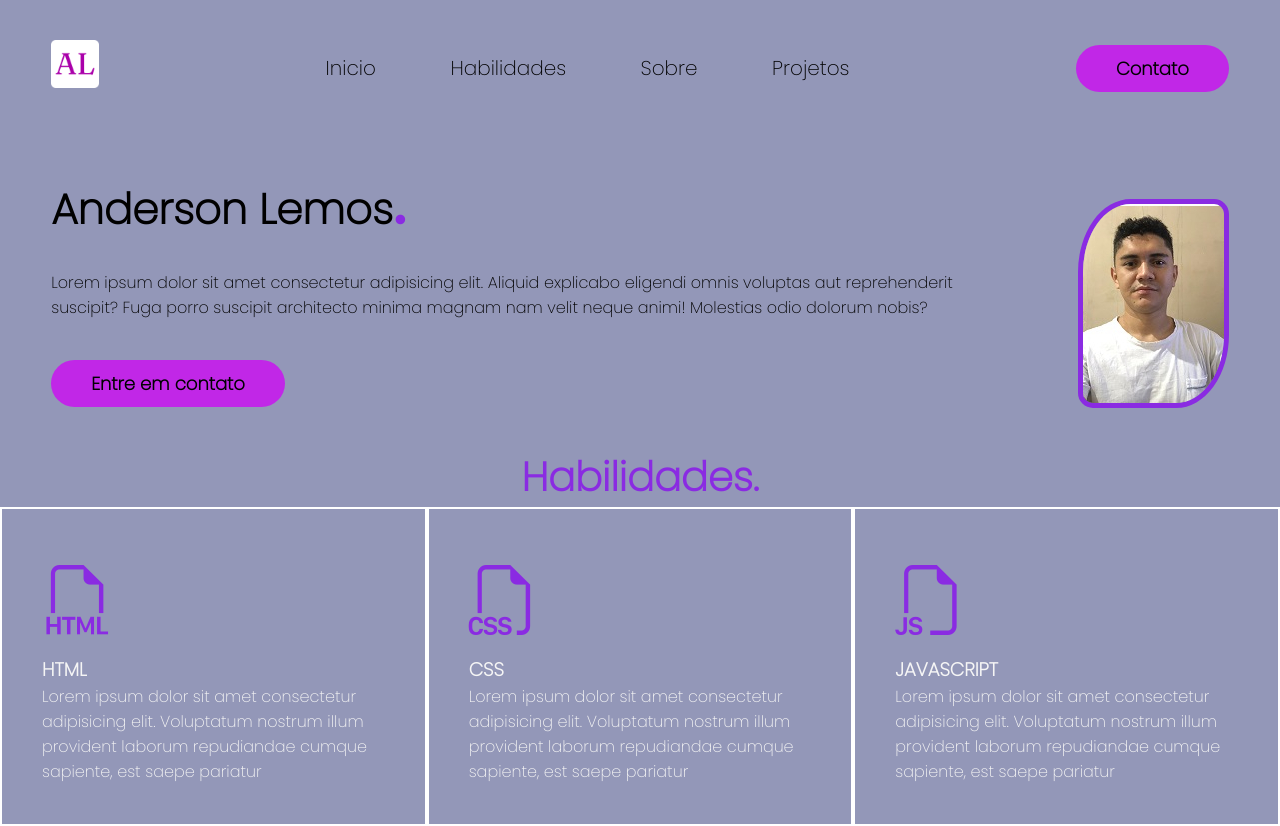
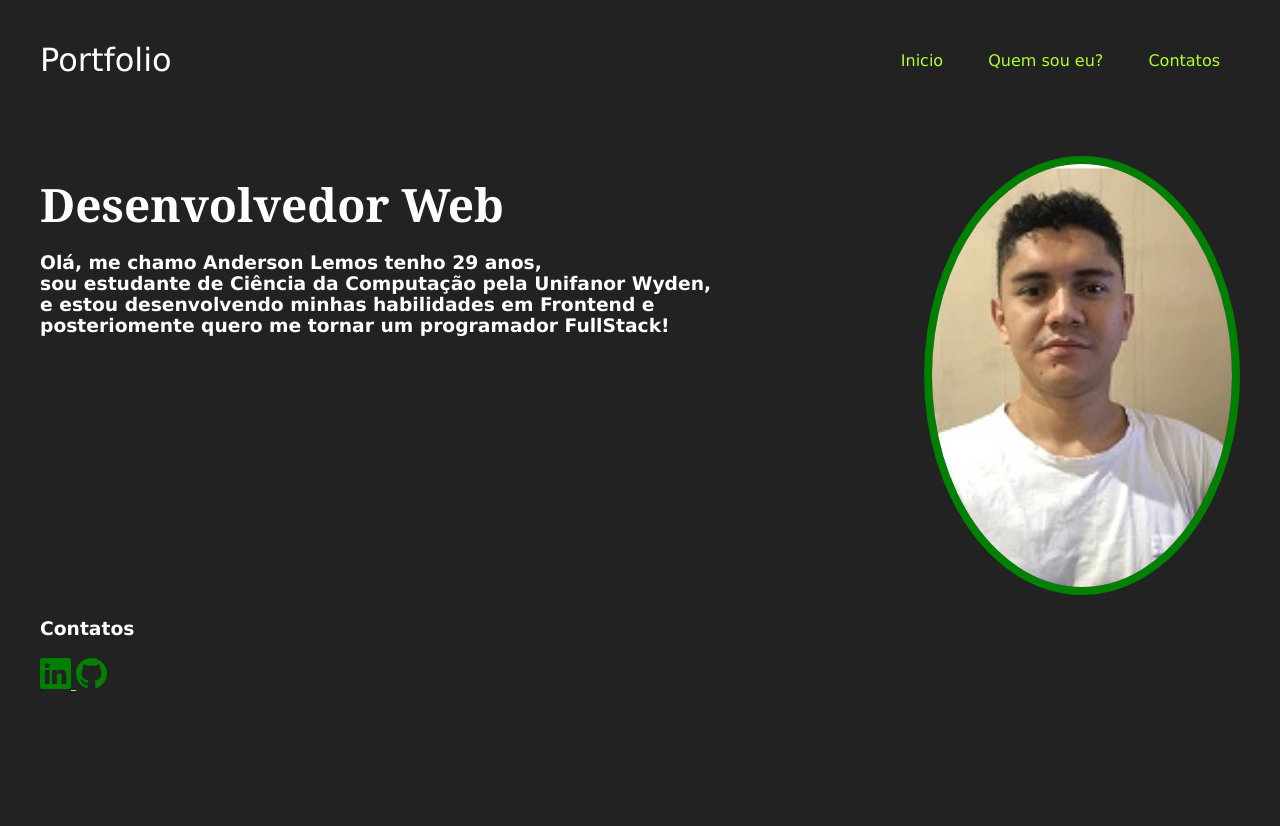
Before and after one commit to Andersonlmos/Portfolio-Anderson_Lemos, a plain HTML site: page index.html in a window 1280 px wide. After the commit the page ends 800 px from the top, so only its background shows below. Drawn offline with nearby package versions, Linux system fonts and the light colour scheme.

Commit message:
alteração no site todo

```diff
--- a/index.html
+++ b/index.html
@@ -1,86 +1,51 @@
 <!DOCTYPE html>
-<html lang="pt-BR">
+<html lang="Pt-BR">
 <head>
     <meta charset="UTF-8">
     <meta name="viewport" content="width=device-width, initial-scale=1.0">
     <link rel="stylesheet" href="style.css">
-    <link rel="preconnect" href="https://fonts.googleapis.com">
-<link rel="preconnect" href="https://fonts.gstatic.com" crossorigin>
-<link href="https://fonts.googleapis.com/css2?family=Poppins:ital,wght@0,200;1,400&display=swap" rel="stylesheet">
-<!--FIM DO GOOGLE FONTS-->
-<!--BOOTSTRAP ICONS-->
-<link rel="stylesheet" href="https://cdn.jsdelivr.net/npm/bootstrap-icons@1.11.3/font/bootstrap-icons.min.css">
-<!--FIM BOOTSTRAP ICONS-->
-<link rel="stylesheet" href="https://cdn.jsdelivr.net/npm/bootstrap-icons@1.11.3/font/bootstrap-icons.min.css">
-    <title>Portfolio</title>
+    <title>Portfolio Anderson Lemos</title>
 </head>
 <body>
 <header>
-        <div class="interface">
-            <div class="logo">
-                <a href="#">
-                 <img src="./imagens/favicon.ico" alt="Anderson lemos">
-                </a>
-            </div><!--logo-->
-            <nav class="menu-desktop">
+    <div id="title-portfolio">
+        <h1>Portfolio</h1>
+    </div>
     <ul>
-                    <li><a href="#">Inicio</a></li>
-                    <li><a href="#">Habilidades</a></li>
-                    <li><a href="#">Sobre</a></li>
-                    <li><a href="#">Projetos</a></li>
+        <a href="#"><li>Inicio</li></a>
+        <a href="#"><li>Quem sou eu?</li></a>
+        <a href="#Contact"><li>Contatos</li></a>
     </ul>
-            </nav>
-            <div class="btn-contato">
-                <button>Contato</button>
-            </div>
-        </div><!--interface-->
 </header>
 
 <main>
-        <section class="topo-do-site">
-            <div class="interface">
-                <div class="flex">
-                    <div class="txt-topo-site">
-                        <h1>Anderson Lemos<span>.</span></h1>
-                        <p>Lorem ipsum dolor sit amet consectetur adipisicing elit. Aliquid explicabo eligendi omnis voluptas aut reprehenderit suscipit? Fuga porro suscipit architecto minima magnam nam velit neque animi! Molestias odio dolorum nobis?</p>
+    <aside>
+        <h2>Desenvolvedor Web</h2>
+        <h3>Olá, me chamo Anderson Lemos tenho 29 anos,<br> sou estudante de Ciência da Computação pela Unifanor Wyden,<br>e estou desenvolvendo minhas habilidades em Frontend e <br>posteriomente quero me tornar um programador FullStack!</h3>
+    </aside>
 
-                        <div class="btn-contato">
+    <article>
+        <img src="imagens/WhatsApp Image 2024-01-25 at 18.33.24.jpeg" alt="Perfil Anderson Lemos">
+    </article>
+
+</main>
+
+<footer>
+    <h3>Contatos</h3>
+    <div>
+        <a href="www.linkedin.com/in/
+        andersonlemos684224219
+        " title="linkedin" target="_blank">
+            <svg xmlns="http://www.w3.org/2000/svg" width="31" height="31" fill="green" class="bi bi-linkedin" viewBox="0 0 16 16">
+                <path d="M0 1.146C0 .513.526 0 1.175 0h13.65C15.474 0 16 .513 16 1.146v13.708c0 .633-.526 1.146-1.175 1.146H1.175C.526 16 0 15.487 0 14.854zm4.943 12.248V6.169H2.542v7.225zm-1.2-8.212c.837 0 1.358-.554 1.358-1.248-.015-.709-.52-1.248-1.342-1.248S2.4 3.226 2.4 3.934c0 .694.521 1.248 1.327 1.248zm4.908 8.212V9.359c0-.216.016-.432.08-.586.173-.431.568-.878 1.232-.878.869 0 1.216.662 1.216 1.634v3.865h2.401V9.25c0-2.22-1.184-3.252-2.764-3.252-1.274 0-1.845.7-2.165 1.193v.025h-.016l.016-.025V6.169h-2.4c.03.678 0 7.225 0 7.225z"/>
+              </svg>
+        </a>
         <a href="#">
-                                <button>Entre em contato</button>
+            <svg xmlns="http://www.w3.org/2000/svg" width="31" height="31" fill="green" class="bi bi-github" viewBox="0 0 16 16">
+                <path d="M8 0C3.58 0 0 3.58 0 8c0 3.54 2.29 6.53 5.47 7.59.4.07.55-.17.55-.38 0-.19-.01-.82-.01-1.49-2.01.37-2.53-.49-2.69-.94-.09-.23-.48-.94-.82-1.13-.28-.15-.68-.52-.01-.53.63-.01 1.08.58 1.23.82.72 1.21 1.87.87 2.33.66.07-.52.28-.87.51-1.07-1.78-.2-3.64-.89-3.64-3.95 0-.87.31-1.59.82-2.15-.08-.2-.36-1.02.08-2.12 0 0 .67-.21 2.2.82.64-.18 1.32-.27 2-.27s1.36.09 2 .27c1.53-1.04 2.2-.82 2.2-.82.44 1.1.16 1.92.08 2.12.51.56.82 1.27.82 2.15 0 3.07-1.87 3.75-3.65 3.95.29.25.54.73.54 1.48 0 1.07-.01 1.93-.01 2.2 0 .21.15.46.55.38A8.01 8.01 0 0 0 16 8c0-4.42-3.58-8-8-8"/>
+              </svg>
         </a>
     </div>
-                    </div><!--txt-topo-site-->
-
-                    <div class="img-topo-site">
-                        <img class="foto" src="./imagens/WhatsApp Image 2024-01-25 at 18.33.24.jpeg" alt="Anderson Lemos">
-                    </div><!--img-topo-site-->
-                </div><!--flex-->
-            </div><!--interface-->
-        </section><!--topo-do-site-->
-
-        <section class="habilidades">
-            <div class="interface">
-                <h2 class="titulo">Habilidades.</h2>
-                <div class="flex">
-                    <div class="box">
-                        <i class="bi bi-filetype-html"></i>
-                        <h3>HTML</h3>
-                        <p>Lorem ipsum dolor sit amet consectetur adipisicing elit. Voluptatum nostrum illum provident laborum repudiandae cumque sapiente, est saepe pariatur</p>
-                    </div>
-                        <div class="box">
-                        <i class="bi bi-filetype-css"></i>
-                        <h3>CSS</h3>
-                        <p>Lorem ipsum dolor sit amet consectetur adipisicing elit. Voluptatum nostrum illum provident laborum repudiandae cumque sapiente, est saepe pariatur</p>
-                    </div>
-                        <div class="box">
-                        <i class="bi bi-filetype-js"></i>
-                        <h3>JAVASCRIPT</h3>
-                        <p>Lorem ipsum dolor sit amet consectetur adipisicing elit. Voluptatum nostrum illum provident laborum repudiandae cumque sapiente, est saepe pariatur</p>
-                    </div>
-                    </div><!--box-->
-                </div><!--flex-->
-            </div><!--interface-->
-        </section><!--habilidades-->
-    </main>
+</footer>
 </body>
 </html>
--- a/style.css
+++ b/style.css
@@ -1,146 +1,61 @@
-
-*{
-    margin: 0;
-    padding: 0;
-    box-sizing: border-box;
-    font-family: 'Poppins', sans-serif;
+body{
+    background-color: rgb(34, 34, 34);
+    color: white;
+    font-family: 'Lucida Sans', 'Lucida Sans Regular', 'Lucida Grande', 'Lucida Sans Unicode', Geneva, Verdana, sans-serif;
+    max-width: 1200px;
+    margin: 0 auto;
+    padding: 15px;
+}
+header{
+    display: flex;
+    flex-direction: row;
+    justify-content: space-between;
+    align-items: center;
 }
 
-body{
-    background-color: rgb(147, 151, 184);
-    height: 100%;
+#title-portfolio{
+    flex-direction: column;
+    line-height: 15px;
 }
 
-.interface{
-    max-width: 1280px;
-    margin: 0 auto;
+h1{
+    font-weight: 200;
 }
 
-.flex{
-    display: flex;
+li{
+    display: inline-block;
+    margin: 20px;
 }
 
-.btn-contato button{
-    padding: 10px 40px;
-    font-size: 18px;
-    font-weight: 600;
-    background-color: rgb(193, 39, 231);
-    border: 0;
-    border-radius: 30px;
-    cursor: pointer;
+a{
+    color: greenyellow;
 }
 
-h2.titulo{
-    color: blueviolet;
-    font-size: 40px;
-    font-weight: 20px;
-    text-align: center;
+a:hover{
+    color: white;
+    transition: 0
+    4s all;
 }
-/* ESTILO DO CABEÇALHO */
-header{
-    padding: 40px 4%;
+main{
+    display:flex;
+    flex-direction: row;
+    justify-content: space-between;
+    margin-top: 50px;
 }
 
-header > .interface{
-    display: flex;
-    align-items: center;
-    justify-content: space-between;
+h2{
+    font-size: 46px;
+    line-height: 20px;
+    font-family:Georgia, 'Times New Roman', Times, serif
 }
 
-header a{
-    color: black;
-    text-decoration: none;
-    display: inline-block;
-    font-size: 20px;
+p{
+    line-height: 20px;
+    font-family:'Lucida Sans', 'Lucida Sans Regular', 'Lucida Grande', 'Lucida Sans Unicode', Geneva, Verdana, sans-serif
 }
 
-header a:hover{
-    color: blueviolet;
-    transform: scale(1.05);
-    transition: .2s;
+img{
+    width: 300px;
+    border: 8px solid green;
+    border-radius: 50%;
 }
-
-header nav ul{
-    list-style: none;
-}
-
-header nav ul li{
-    display: inline-block;
-    padding: 0 35px;
-}
-
-.btn-contato button:hover{
-   box-shadow: 0px 0px 8px rgba(137, 43, 226, 0.808);
-   transform: scale(1.05);
-   transition: 0.2s;
-}
-
-/* STILO DO TOPO DO SITE */
-
-section.topo-do-site{
-    padding: 40px 4%;
-}
-section.topo-do-site .flex{
-    align-items: center;
-    justify-content: center;
-    gap: 100px;
-}
-.topo-do-site h1{
-    font-size: 42px;
-    font-weight: 600;
-    line-height: 40px;
-}
-
-.topo-do-site .txt-topo-site h1 span{
-    color: blueviolet;
-    font-size: 80px;
-}
-
-.topo-do-site .txt-topo-site p{
-    font-weight: 300;
-    margin: 40px 0;
-}
-.foto{
-    border: blueviolet solid 5px;
-    border-radius: 35% 15px;
-}
-
-.topo-do-site .img-topo-site{
-    position: relative;
-    animation: flutuar 2s ease-in-out infinite alternate;
-}
-
-@keyframes flutuar{
-    0%{
-        top: 0;
-    }
-    100%{
-        top:30px;
-    }
-}
-
-/* ESTILO DAS HABILIDADES */
-
-.section .habilidades{
-    padding: 40px 4%;
-}
-
-.section .habilidades .flex{
-    gap: 60px;
-}
-
-.habilidades .box{
-    color: rgb(245, 245, 245);
-    padding: 40px;
-    border: 2px solid white;
-}
-
-.habilidades .box i{
-font-size: 70px;
-color: blueviolet;
-}
-
-.habilidades.box h3{
-font-size: 18px;
-margin: 15px 4%;
-}
```
Also changed, not shown: imagens/breve.jpg (added), imagens/gta5.jpg (added). Lines whose indentation alone changed are shown as unchanged.
